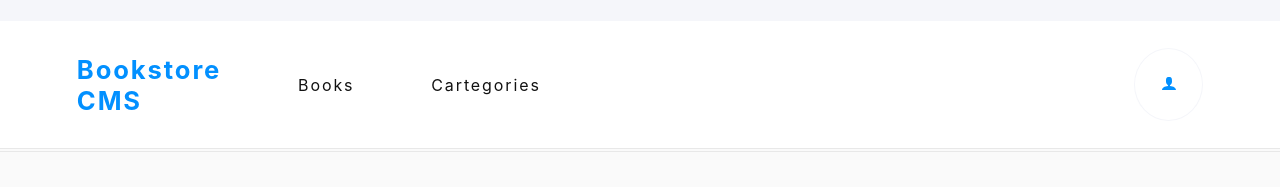
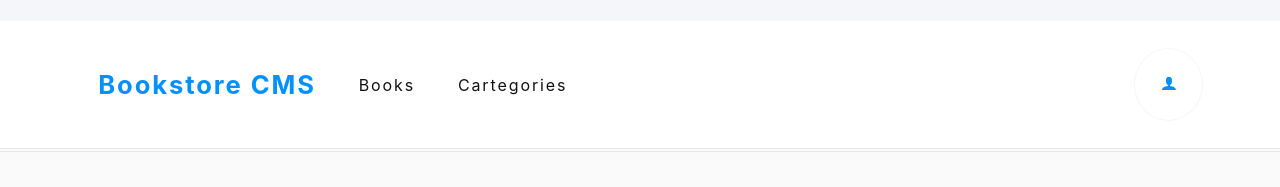
Before and after one commit to 0sugo/bookstore, a React (Create React App) app: page / in a window 1280 px wide. Shown: the part 112-299 px from the top of the page. Built offline with nearby package versions, Linux system fonts and the light colour scheme; no server answers; the HTML template or start-up script is replaced by a standard one.

Commit message:
Fix linters errors

```diff
--- a/public/index.html
+++ b/public/index.html
@@ -5,6 +5,7 @@
     <link rel="icon" href="%PUBLIC_URL%/favicon.ico" />
     <meta name="viewport" content="width=device-width, initial-scale=1" />
     <meta name="theme-color" content="#000000" />
+    <link rel="stylesheet" href="https://fonts.googleapis.com/css2?family=Montserrat&display=swap" />
     <meta
       name="description"
       content="Web site created using create-react-app"
--- a/src/index.css
+++ b/src/index.css
@@ -65,17 +65,18 @@ nav {
 
 .main-nav {
   flex-wrap: nowrap;
-  justify-content: space-between;
+  justify-content: space-around;
   align-items: center;
   width: 40%;
   text-decoration: none;
+  padding: 0%;
+  margin-left: 6%;
 }
 
 .main-nav a {
   text-decoration: none;
   color: #121212;
   letter-spacing: 1.9px;
-  margin-left: 15%;
 }
 
 .logo {
@@ -102,7 +103,7 @@ nav {
   border: solid 1px #e8e8e8;
   justify-content: space-between;
   margin: 0  6.25rem 0.98rem 6.25rem;
-  width: 75rem;
+  width: 80%;
   height: 10.625rem;
   background-color: #fff;
   padding: 2rem;
@@ -137,11 +138,6 @@ nav {
   padding: 0 1rem 0 1rem;
 }
 
-.meta button:nth-child(3) {
-  border-right: none;
-}
-
-
 /* progress */
 .progress {
   padding: 3%;
@@ -174,7 +170,7 @@ nav {
 
 /* line dividing */
 .Line {
-  width: 79rem;
+  width: 85%;
   height: 0.125rem;
   margin: 2rem 6.25rem 0 6.25rem;
   border: solid 1px #e8e8e8;
@@ -186,7 +182,7 @@ nav {
   color: #121212;
   margin-bottom: 0;
   font-weight: normal;
-  font-family: Montserrat-Regular;
+  font-family: Montserrat, sans-serif;
 }
 
 .state {
@@ -229,7 +225,6 @@ nav {
   justify-content: space-between;
   margin: 0 6.25rem 0.98rem 6.25rem;
   width: 85%;
-  background: #fff;
   padding: 2rem;
   border-radius: 4px;
   -webkit-border-radius: 4px;
@@ -253,7 +248,7 @@ input {
   width: 60%;
   height: 2.5rem;
   border-radius: 4px;
-  background-color: #fafafa;
+  background-color: #fff;
   border: solid 1px #e8e8e8;
   padding: 0.5rem;
   margin-bottom: 1rem;
@@ -308,3 +303,7 @@ select {
   width: 100%;
   text-align: center;
 }
+
+.meta button:nth-child(3) {
+  border-right: none;
+}
```
